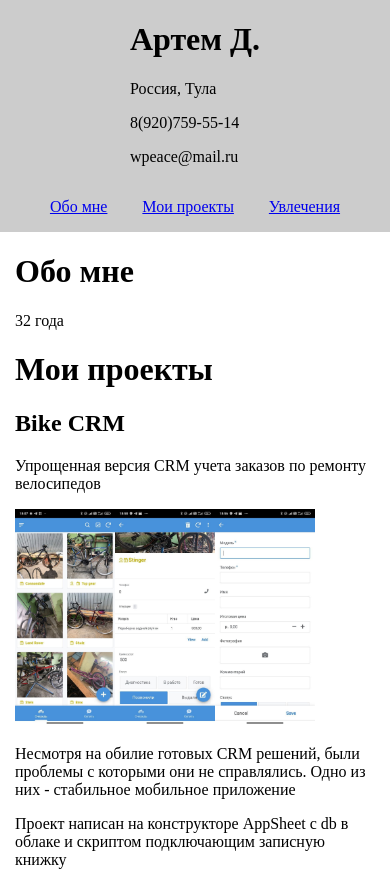
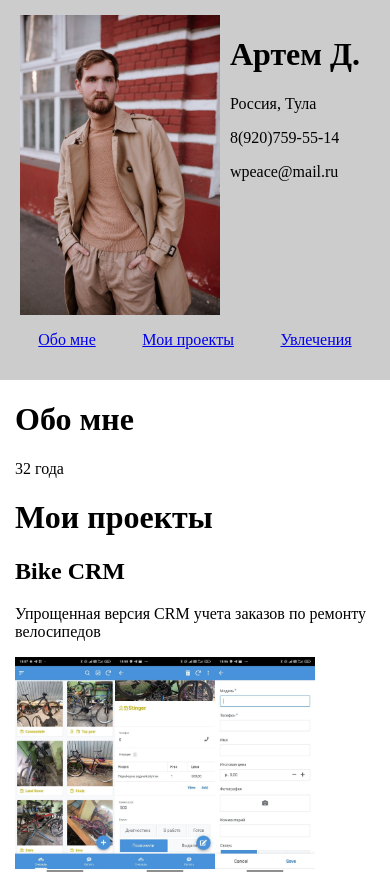
Before and after one commit to DozArt/DozArt.github.io, a plain HTML site: page index.html in a window 390 px wide. Shown: the top 876 px of the page. Drawn offline with Linux system fonts and the light colour scheme.

Commit message:
add photo

```diff
--- a/css/styles.css
+++ b/css/styles.css
@@ -1,28 +1,51 @@
+html{
+    background-color: #444;
+}
+
 body {
-  margin: 0;
   padding: 0;
   display: flex;
   flex-wrap: wrap;
+  max-width: 1200px;
+  margin: 0 auto;
 }
 
 header {
-    flex: 0 1 220px;
+    flex: 0 1 200px;
     background-color: #ccc;
-    padding: 0 15px;
+    padding: 15px;
 }
 
 main {
     flex: 1;
     padding: 0 15px;
+    background-color: white;
 }
 
 nav {
     align-self: stretch;
 }
 
+.container_about_my {
+    display: flex;
+    flex-direction: column;
+}
+
+.my_photo {
+    height: auto;
+    margin: 0;
+    padding: 0;
+}
+
+.my_photo img{
+    width: 200px;
+    display: block;
+}
+
 .my_name{
     display: inline-block;
     text-align: left;
+    padding: 0 10px;
 }
 
 @media screen and (max-width: 600px) {
@@ -40,11 +63,14 @@ nav {
         flex-direction: row;
         list-style-type: none;
         padding: 0;
-        justify-content: space-evenly;
+        justify-content: space-around;
     }
-    nav li {
-        margin: 0 0px;
+
+    .container_about_my {
+        flex-direction: row;
+        justify-content: center;
     }
+
 }
 
 main img {
--- a/index.html
+++ b/index.html
@@ -8,12 +8,18 @@
 </head>
 <body>
     <header>
-        <div class="my_name">
-            <h1>Артем Д.</h1>
-            <p>Россия, Тула</p>
-            <p>8(920)759-55-14</p>
-            <p>wpeace@mail.ru</p>
+        <div class="container_about_my">
+            <div class="my_photo">
+                <img src="images/IMG_6662-fotor-20230909211739.jpg">
+            </div>
+            <div class="my_name">
+                <h1>Артем Д.</h1>
+                <p>Россия, Тула</p>
+                <p>8(920)759-55-14</p>
+                <p>wpeace@mail.ru</p>
+            </div>
         </div>
+
         <nav>
             <ul>
                 <li><a href="/">Обо мне</a></li>
```
Also changed, not shown: images/IMG_6662-fotor-20230909211739.jpg (added), 2 other files.
